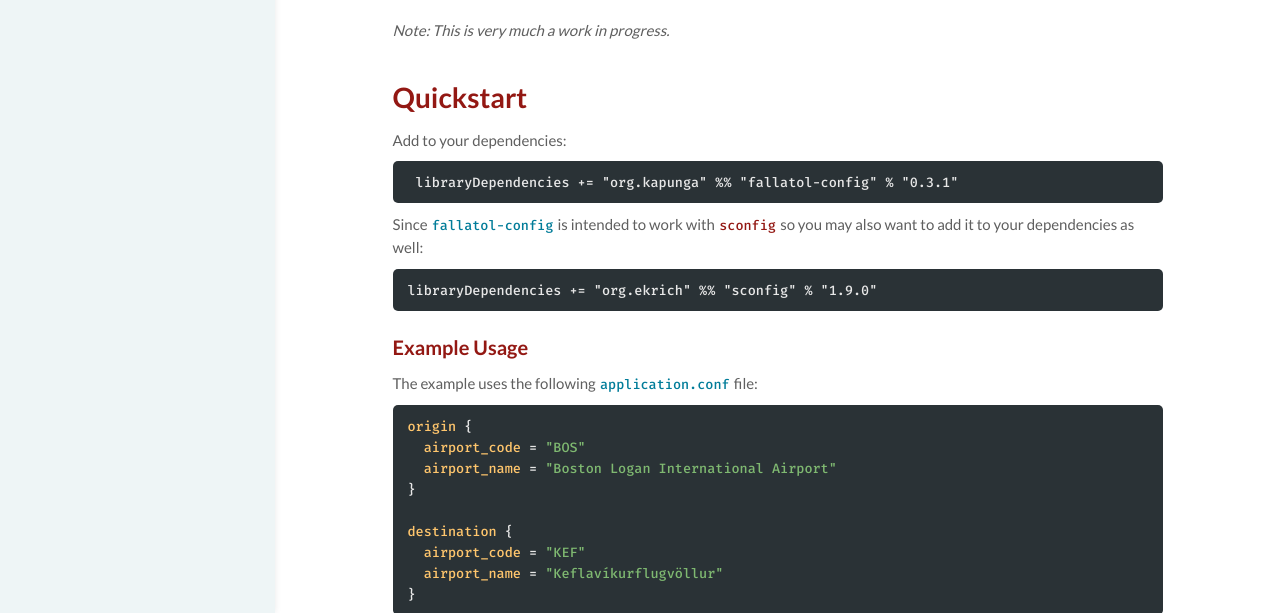
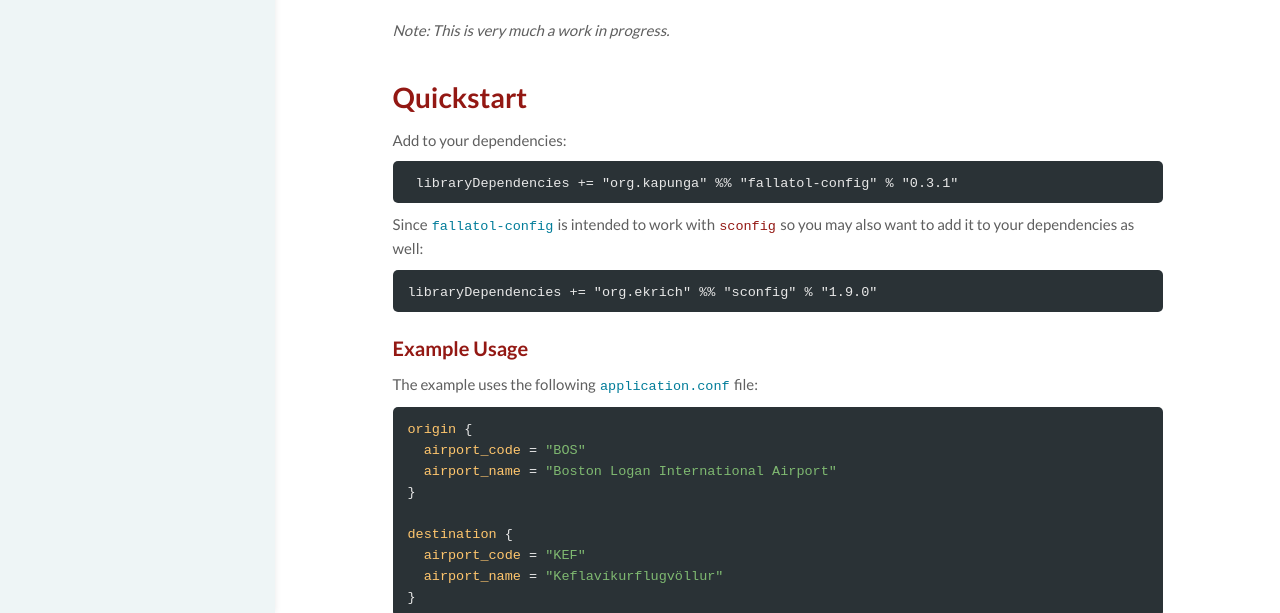
Before and after one commit to kapunga/fallatol, a plain HTML site: page docs/config.html in a window 1280 px wide. Shown: the part 187-800 px from the top of the page. Drawn offline with Linux system fonts and the light colour scheme.

Commit message:
Added ComicMono for code font

```diff
--- a/docs/helium/site/laika-helium.css
+++ b/docs/helium/site/laika-helium.css
@@ -30,7 +30,7 @@
   --syntax-wheel5: #4dbed4;
   --body-font: "Lato", sans-serif;
   --header-font: "Lato", sans-serif;
-  --code-font: "Fira Mono", monospace;
+  --code-font: "ComicMono", monospace;
   --body-font-size: 15px;
   --code-font-size: 0.9em;
   --small-font-size: 12px;
```
Also changed, not shown: docs/fonts/ComicMono/ComicMono-Bold.ttf (added), docs/fonts/ComicMono/ComicMono.ttf (added), site-docs/fonts/ComicMono/ComicMono-Bold.ttf (added), site-docs/fonts/ComicMono/ComicMono.ttf (added), 1 other file.
